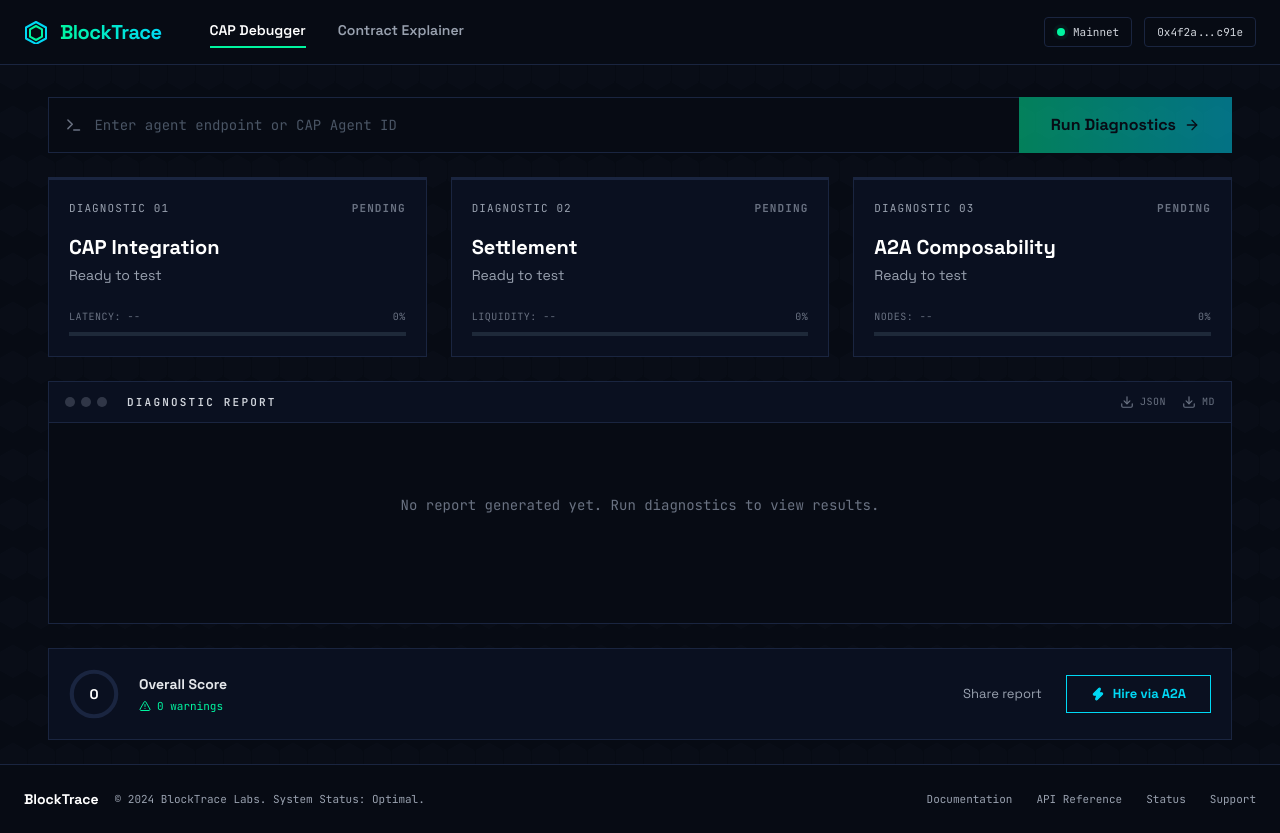
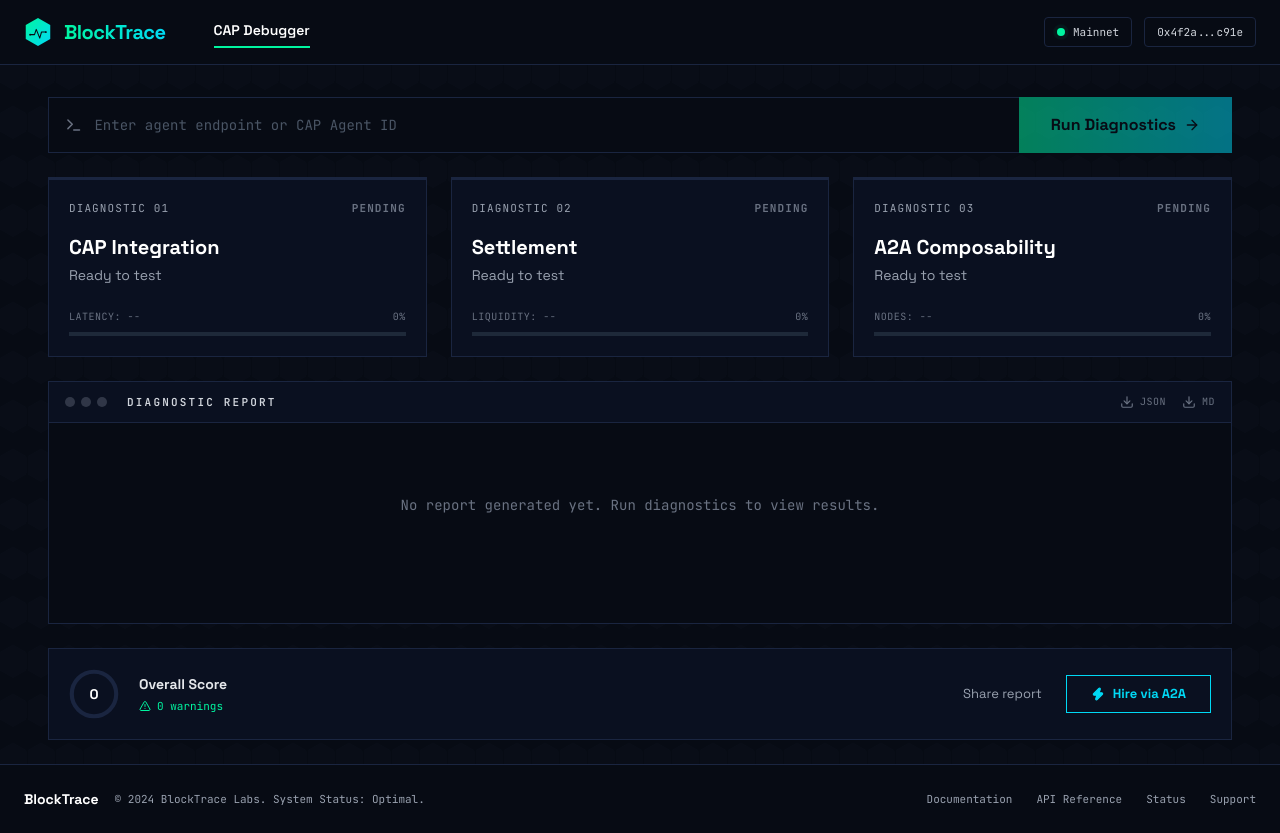
Before and after one commit to mdiksann/BlockTrace, a Next.js app in the folder frontend/: page / in a window 1280 px wide. Built offline with nearby package versions, Linux system fonts and the light colour scheme.

Commit message:
refactor(frontend/src/components/layout/Navbar.tsx): auto update

```diff
--- a/frontend/src/components/layout/Navbar.tsx
+++ b/frontend/src/components/layout/Navbar.tsx
@@ -5,9 +5,17 @@
 import { usePathname } from 'next/navigation';
 
 const HexagonLogo = () => (
-  <svg width="24" height="24" viewBox="0 0 24 24" fill="none" xmlns="http://www.w3.org/2000/svg">
-    <path d="M12 2L2 7.5V18.5L12 24L22 18.5V7.5L12 2Z" stroke="#00D9F5" strokeWidth="2" strokeLinejoin="round"/>
-    <path d="M12 6L6 9.3V16.7L12 20L18 16.7V9.3L12 6Z" stroke="#00F5A0" strokeWidth="2" strokeLinejoin="round"/>
+  <svg width="28" height="28" viewBox="0 0 160 160" fill="none" xmlns="http://www.w3.org/2000/svg">
+    <defs>
+      <linearGradient id="hexGrad" x1="0%" y1="0%" x2="100%" y2="100%">
+        <stop offset="0%" stopColor="#00F5A0"/>
+        <stop offset="100%" stopColor="#00D9F5"/>
+      </linearGradient>
+    </defs>
+    <polygon points="80,0 150,40 150,120 80,160 10,120 10,40" fill="url(#hexGrad)"/>
+    <polyline points="35,95 60,95 70,65 90,115 100,80 125,80" fill="none" stroke="#070B14" strokeWidth="6" strokeLinecap="round" strokeLinejoin="round"/>
+    <circle cx="35" cy="95" r="5" fill="#070B14"/>
+    <circle cx="125" cy="80" r="5" fill="#070B14"/>
   </svg>
 );
 
@@ -16,7 +24,6 @@
 
   const navLinks = [
     { href: '/', label: 'CAP Debugger' },
-    { href: '/explainer', label: 'Contract Explainer' },
   ];
 
   return (
```
